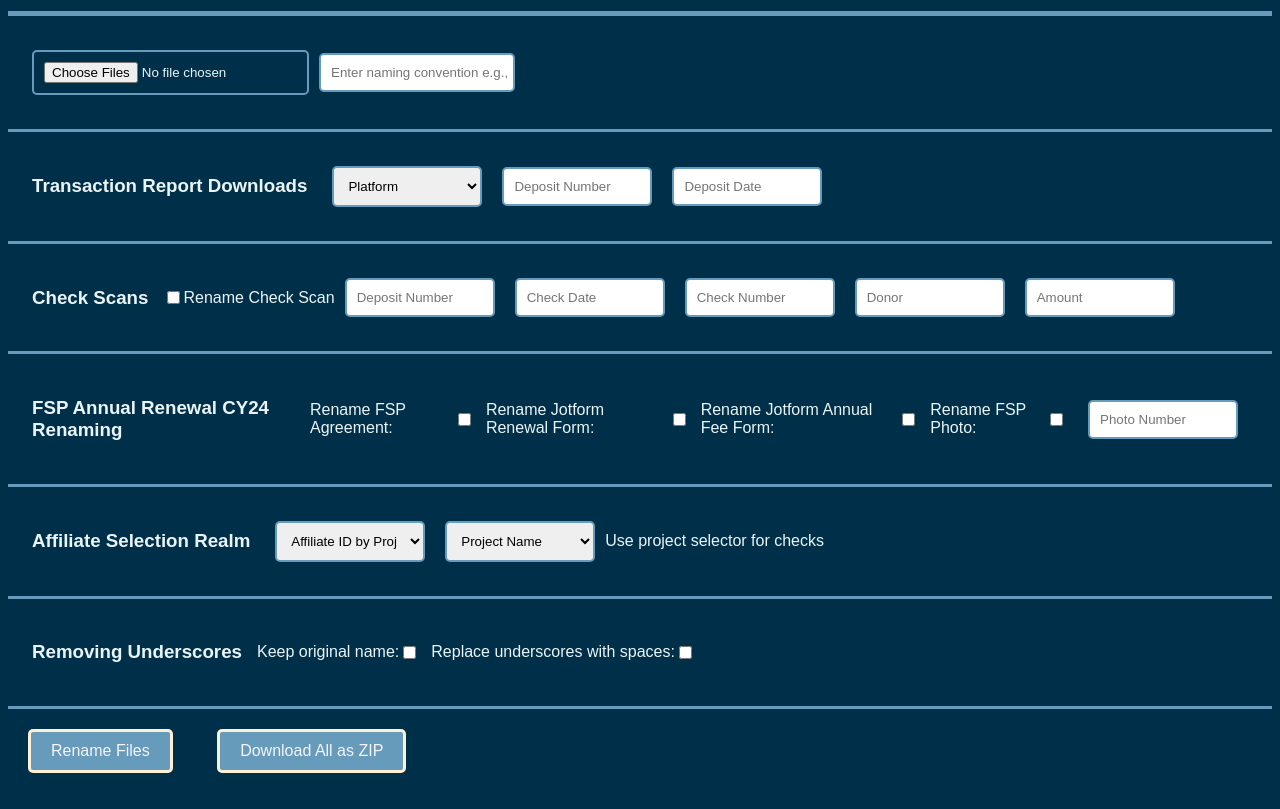
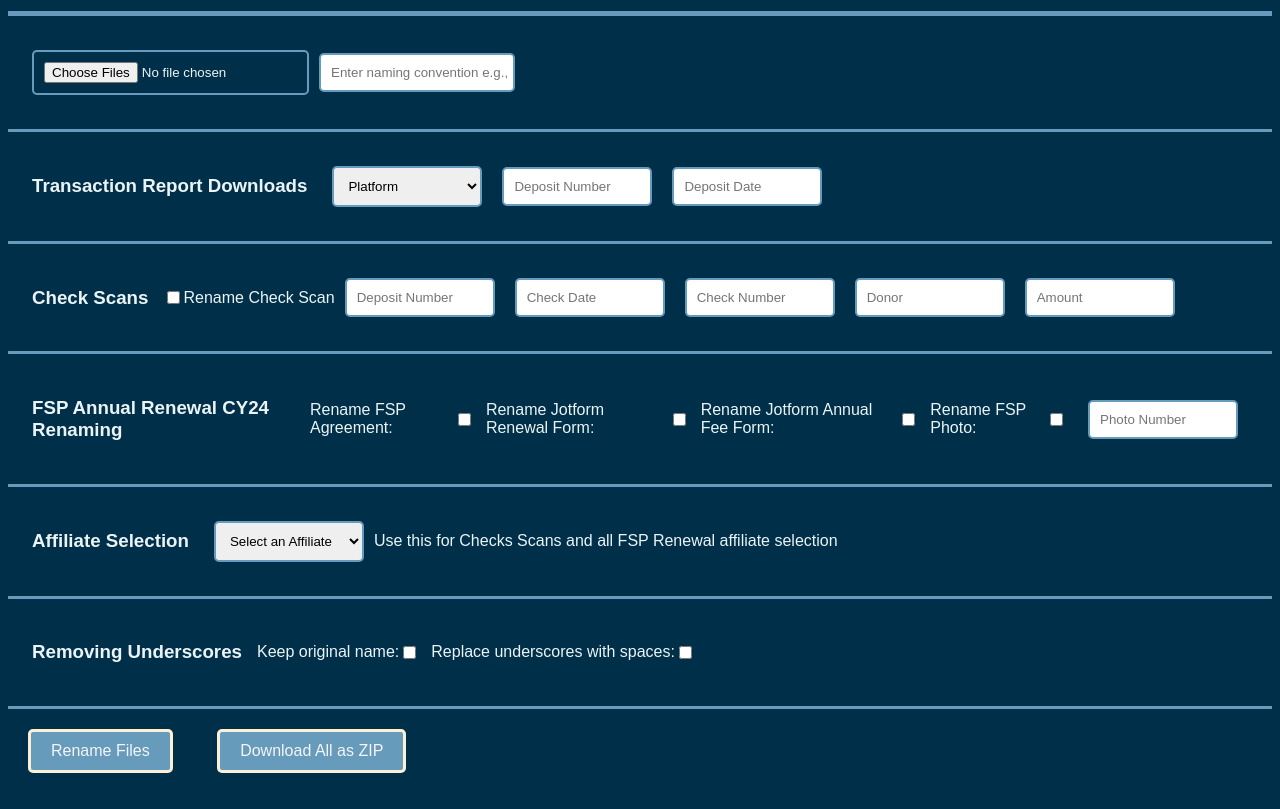
Before and after one commit to skymouse85/batchFileRename, a website: page index.html in a window 1280 px wide. Shown: the part 87-896 px from the top of the page. Drawn offline with nearby package versions, Linux system fonts and the light colour scheme; a web font is replaced by a local one.

Commit message:
unified affiliate selection for id and project name

```diff
--- a/app.js
+++ b/app.js
@@ -40,46 +40,30 @@ function handleFileSelect(evt) {
 
     reader.readAsArrayBuffer(file);
 }
+
 function populateAffiliates(affiliates) {
-    const affiliateIdSelect = document.getElementById('affiliateIdSelect');
-    const affiliateProjectSelect = document.getElementById('affiliateProjectSelect');
-    // if (affiliateIdSelect.options.length > 1 && affiliateProjectSelect.options.length > 1) {
-    //     // Assuming default options are already there and data is populated
-    //     return; // Exit if already populated
-    // }
+    const affiliateSelect = document.getElementById('affiliateSelect');
+    affiliateSelect.innerHTML = '';  // Clear any existing options
 
-    // Reset the content of the select elements
-    affiliateIdSelect.innerHTML = '';
-    affiliateProjectSelect.innerHTML = '';
+    const defaultOption = document.createElement('option');
+    defaultOption.value = '';
+    defaultOption.textContent = 'Select an Affiliate';
+    affiliateSelect.appendChild(defaultOption);
 
-    // Add default options
-    const defaultIdOption = document.createElement('option');
-    defaultIdOption.value = '';
-    defaultIdOption.textContent = 'Affiliate ID by Project Name';
-    affiliateIdSelect.appendChild(defaultIdOption);
-
-    const defaultProjectOption = document.createElement('option');
-    defaultProjectOption.value = '';
-    defaultProjectOption.textContent = 'Project Name';
-    affiliateProjectSelect.appendChild(defaultProjectOption);
-
-    // Populate the select elements
     affiliates.forEach(affiliate => {
-        const idOption = document.createElement('option');
-        idOption.value = affiliate.affil_id;
-        // console.log(affiliate.project)
-        idOption.textContent = affiliate.project;
-        affiliateIdSelect.appendChild(idOption);
-
-        const projectOption = document.createElement('option');
-        projectOption.value = affiliate.project; // You can decide if you want the value to be ID or something else
-        projectOption.textContent = affiliate.project; // Assuming 'project' holds the last name
-        affiliateProjectSelect.appendChild(projectOption);
+        const option = document.createElement('option');
+        // Combine ID and Project Name in the value or textContent as needed
+        option.value = affiliate.affil_id + '|' + affiliate.project;  // Example: '123|ProjectName'
+        option.textContent = `${affiliate.project} (ID: ${affiliate.affil_id})`;  // Display format
+        affiliateSelect.appendChild(option);
     });
 }
 
+
 function renameFiles() {
     const files = document.getElementById('fileInput').files;
+    const affiliateValue = document.getElementById('affiliateSelect').value;
+    const [affil_id, project] = affiliateValue.split('|');  // Split the value back into ID and Project
     const namingConvention = document.getElementById('namingConvention').value;
     const replaceUnderscores = document.getElementById('replaceUnderscores').checked;
     const downloadLinks = document.getElementById('downloadLinks');
@@ -99,10 +83,10 @@ function renameFiles() {
     const amount = document.getElementById('amount').value;
     const photNum = document.getElementById('photNum').value;
     // const cy = document.getElementById('cy').value;
-    const affiliateIdSelect = document.getElementById('affiliateIdSelect').value;
-    const affiliateProjectSelect = document.getElementById('affiliateProjectSelect').value;
-    console.log("Affiliate ID:", affiliateIdSelect);
-    console.log("Affiliate Project:", affiliateProjectSelect);
+    // const affiliateIdSelect = document.getElementById('affiliateIdSelect').value;
+    // const affiliateProjectSelect = document.getElementById('affiliateProjectSelect').value;
+    console.log("Affiliate ID:", affil_id);
+    console.log("Affiliate Project:", project);
 
     downloadLinks.innerHTML = ''; // Clear previous links
 
@@ -129,19 +113,19 @@ function renameFiles() {
         // const affiliateValue = affiliateProjectSelect.value; // or affiliateIdSelect.value based on your need
 
         if (checks) {
-            newFileName = `${checkDepNum} ${checkDate} ${chNum} - ${donor} - ${amount} - ${affiliateProjectSelect}.${extension}`;
+            newFileName = `${checkDepNum} ${checkDate} ${chNum} - ${donor} - ${amount} - ${project}.${extension}`;
         }
         if (agreement) {
-            newFileName = `${affiliateIdSelect} ${affiliateProjectSelect} FSP Agreement CY24.${extension}`;
+            newFileName = `${affil_id} ${project} - FSP Agreement CY24.${extension}`;
         }
         if (renewal) {
-            newFileName = `${affiliateIdSelect} ${affiliateProjectSelect} Annual Renewal Form CY24.${extension}`;
+            newFileName = `${affil_id} ${project} - Annual Renewal Form CY24.${extension}`;
         }
         if (fee) {
-            newFileName = `${affiliateIdSelect} ${affiliateProjectSelect} Annual Fee Form CY24.${extension}`;
+            newFileName = `${affil_id} ${project} - Annual Fee Form CY24.${extension}`;
         }
         if (photo) {
-            newFileName = `${affiliateIdSelect} ${affiliateProjectSelect} phtoto ${photNum} CY24.${extension}`;
+            newFileName = `${affil_id} ${project} - phtoto ${photNum} CY24.${extension}`;
         }
 
         // Create Blob URL for the new file
--- a/index.html
+++ b/index.html
@@ -68,19 +68,29 @@
 
     </div>
 
-    <div class="body_div">
+    <!-- <div class="body_div">
         <h3 class="section-label">Affiliate Selection Realm</h3>
         <!-- Select for Affiliate ID -->
-        <select id="affiliateIdSelect" class="styled-input">
+        <!-- <select id="affiliateIdSelect" class="styled-input">
             <option value="">Select ID by Project Name</option>
-        </select>
+        </select> -->
 
         <!-- Select for Affiliate Project Name -->
-        <select id="affiliateProjectSelect" class="styled-input">
+        <!-- <select id="affiliateProjectSelect" class="styled-input">
             <option value="">Select Affiliate by Project Name</option>
         </select>
         <div>Use project selector for checks</div>
-    </div>
+    </div> -->
+
+    <!-- Common Affiliate Selection Area -->
+<div class="body_div">
+    <h3 class="section-label">Affiliate Selection</h3>
+    <!-- Unified Select for Affiliate -->
+    <select id="affiliateSelect" class="styled-input">
+        <option value="">Select an Affiliate</option>
+    </select>
+    <div>Use this for Checks Scans and all FSP Renewal affiliate selection</div>
+</div>
 
     <!-- Rename general -->
     <div class="body_div">
```
